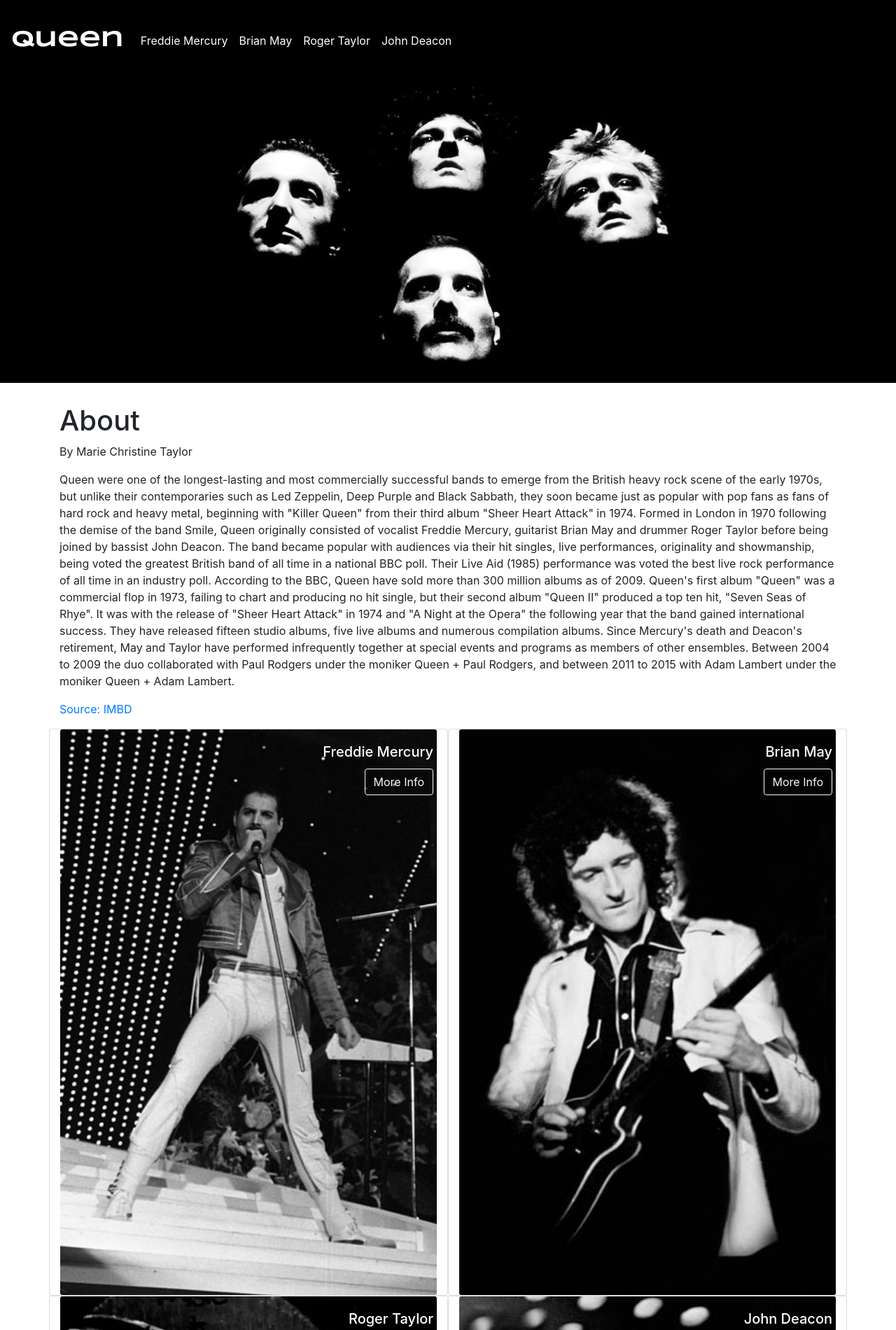
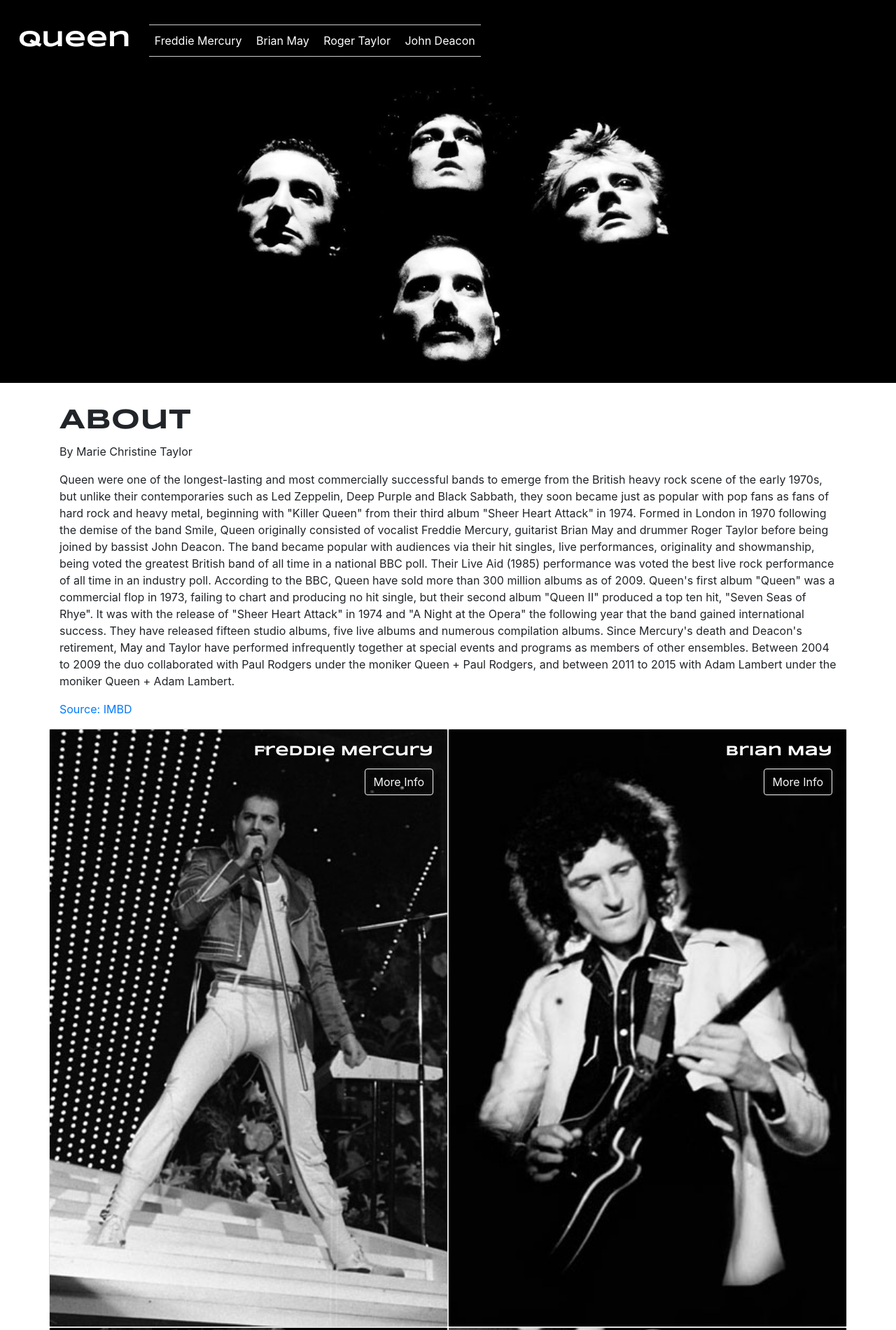
Before and after one commit to allysonwaller/allyson-final-project, a website: page src/njk/index.njk in a window 1280 px wide. Shown: the top 1900 px of the page at 70% size. Drawn offline with nearby package versions, Linux system fonts and the light colour scheme; files that its build step writes are made by us from their sources; files whose address does not match are found by name.

Commit message:
Classwork Thurs May 2

```diff
--- a/src/njk/_partials/nav.njk
+++ b/src/njk/_partials/nav.njk
@@ -4,7 +4,7 @@
     <span class="navbar-toggler-icon"></span>
   </button>
  <div class="collapse navbar-collapse" id="navbarNavAltMarkup">
-    <div class="navbar-nav justify-content-center">
+    <div class="navbar-nav">
       <a class="nav-item nav-link" href="freddie-mercury.html">Freddie Mercury</a>
       <a class="nav-item nav-link" href="brian-may.html">Brian May</a>
       <a class="nav-item nav-link" href="roger-taylor.html">Roger Taylor</a>
--- a/src/njk/index.njk
+++ b/src/njk/index.njk
@@ -7,7 +7,7 @@
 <div class="container">
   <div class="row">
     <div class="col-sm-12 left-rail">
-    <h1>About</h1>
+    <h1 class="headline">About</h1>
     <p class="author">By Marie Christine Taylor
       <p> Queen were one of the longest-lasting and most commercially successful bands to emerge from the British heavy rock scene of the early 1970s, but unlike their contemporaries such as Led Zeppelin, Deep Purple and Black Sabbath, they soon became just as popular with pop fans as fans of hard rock and heavy metal, beginning with "Killer Queen" from their third album "Sheer Heart Attack" in 1974.
 
@@ -23,8 +23,8 @@
 
 <div class="row">
   {% for member in data.members %}
-    <div class="card sm-dark text-white col-6 offset-sm offset-md offset-lg">
-      <img src="img/members/{{ member.imagebw }}" class="card-img" alt="...">
+    <div class="card text-white col-sm-6">
+      <img src="img/members/{{ member.imagebw }}" class="img-fluid" alt="...">
       <div class="card-img-overlay">
         <h5 class="card-title">{{ member.name }}</h5>
           <a href="{{ member.url }}" class="btn btn-outline-light float-right">More Info</a>
@@ -38,7 +38,7 @@
   <li class="media">
     <img class="mr-3" src="img/discs/{{ discs.image }}" alt="Generic placeholder image">
     <div class="media-body">
-      <h5 class="mt-0 mb-1">{{ discs.title }}</h5>
+      <h5 class="title">{{ discs.title }}</h5>
       {{ discs.year }}
     </div>
   </li>
--- a/src/scss/_cards.scss
+++ b/src/scss/_cards.scss
@@ -1,3 +1,18 @@
 .card-title {
   text-align: right;
+  font-family: 'Syncopate', sans-serif;
 }
+
+.headline {
+  font-family: 'Syncopate', sans-serif;
+}
+
+.card {
+  padding-left: 0;
+  padding-right: 0;
+}
+
+.col-sm-6 {
+  padding-left: 0;
+  padding-right: 0;
+}
--- a/src/scss/_media-list.scss
+++ b/src/scss/_media-list.scss
@@ -1,7 +1,11 @@
 .media {
-padding-top: 30px;
+padding-top: 30%;
   img {
     max-width: 50%;
   }
 
 }
+
+.title {
+  font-family: 'Syncopate', sans-serif;
+}
--- a/src/scss/_nav.scss
+++ b/src/scss/_nav.scss
@@ -6,7 +6,13 @@
   width: 100%;
   height: 115px;
 }
-
+.navbar-nav {
+  border:1px solid #ccc;
+  border-width:1px 0;
+  display: inline-block;
+  float: none;
+  vertical-align: top;
+}
 .navbar-brand {
   font-family: 'Syncopate', sans-serif;
   color: white;
@@ -15,9 +21,11 @@
 
 .navbar a{
   color: white;
-  justify-content: center;
+  display:inline-block;
+  padding:10px;
   }
-  .navbar li a{
+  .navbar li {
   color: white;
-  justify-content: center;
+  display:inline-block;
+  text-align: center;
   }
```
Also changed, not shown: docs/brian-may.html, docs/css/main.css, docs/freddie-mercury.html, docs/index.html, docs/john-deacon.html, docs/roger-taylor.html.
